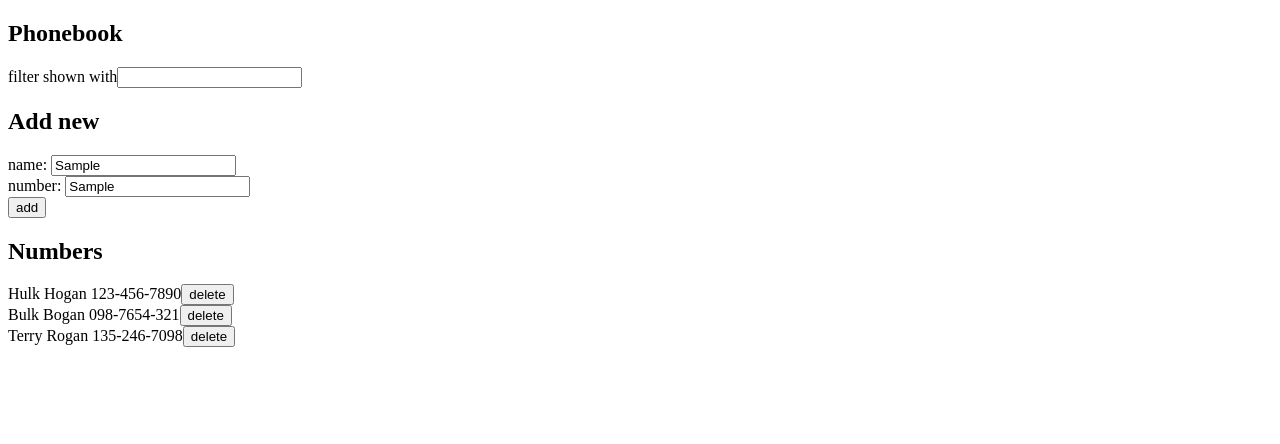
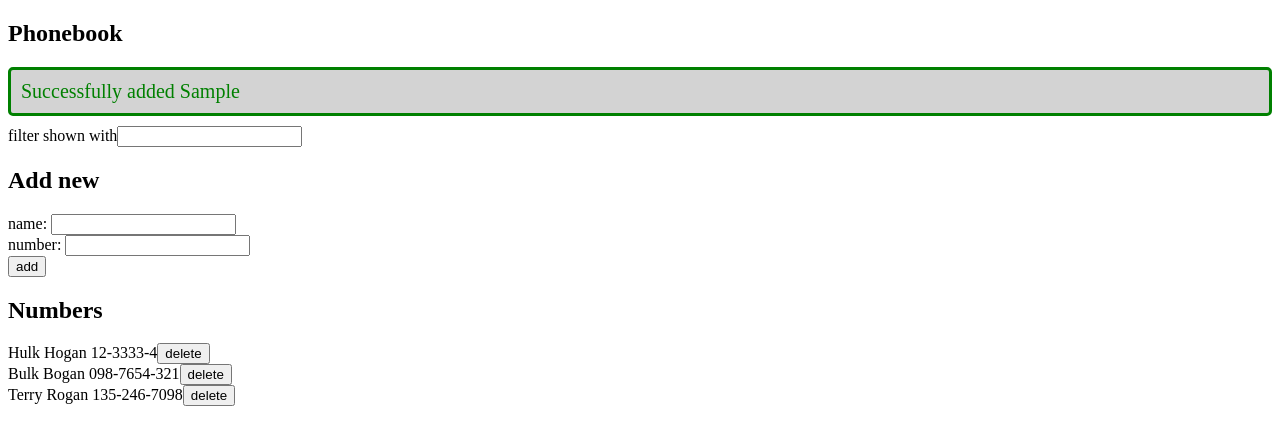
Before and after one commit to cjaytoven/fso, a React (Vite) app in the folder part2/phonebook/: page / in a window 1280 px wide. Both pictures are taken after typing "Sample", "Sample" into the empty fields and a click on the button "add". Shown: the top 444 px of the page. Built offline with nearby package versions, Linux system fonts and the light colour scheme; no server answers; data requests are answered from the project's data file.

Commit message:
Add exercises 2.16 and 2.17

```diff
--- a/part2/phonebook/db.json
+++ b/part2/phonebook/db.json
@@ -3,7 +3,7 @@
     {
       "id": "98e9",
       "name": "Hulk Hogan",
-      "number": "123-456-7890"
+      "number": "12-3333-4"
     },
     {
       "id": "6790",
--- a/part2/phonebook/src/App.jsx
+++ b/part2/phonebook/src/App.jsx
@@ -1,14 +1,19 @@
 import { useState, useEffect } from 'react'
+
 import Persons from './components/Persons'
 import Filter from './components/Filter'
 import PersonForm from './components/PersonForm'
+import Notification from './components/Notification'
+
 import personService from './services/persons'
 
 const App = () => {
-  const [persons, setPersons] = useState([])
+  const [persons, setPersons] = useState(null)
   const [newName, setNewName] = useState('')
   const [newNumber, setNewNumber] = useState('')
   const [newFilter, setNewFilter] = useState('')
+  const [notificationMessage, setNotificationMessage] = useState(null)
+  const [notificationMessageType, setNotificationMessageType] = useState(null);
 
   useEffect(() => {
     personService
@@ -18,23 +23,32 @@ const App = () => {
         })
   }, [])
 
+  if (!persons){
+    return null
+  }
+
   const addPerson = (event) => {
     event.preventDefault()
 
     const existingPerson = persons.find(person => person.name.toLowerCase() === newName.toLowerCase());
+    let message = ''
 
     if (existingPerson) {
       if (confirm(`${newName} is already added to phonebook, replace the old number with the new one?`)) {
+        message = ` Successfully updated ${newName}'s number`
+        setNotificationMessageType('error');
         const updatedPerson = {...existingPerson, number: newNumber}
         personService
           .update(existingPerson.id, updatedPerson)
           .then(returnedPerson => {
-            setPersons(persons.map(pers => pers.id !== returnedPerson.id ? pers : returnedPerson));
+            setPersons(persons.map(person => person.id !== returnedPerson.id ? person : returnedPerson));
           })
       }
     }
 
     else{
+      message = `Successfully added ${newName}`
+      setNotificationMessageType('success');
       const personObject = {
         name: newName,
         number: newNumber
@@ -43,18 +57,30 @@ const App = () => {
         .create(personObject)
         .then(returnedNote => {
           setPersons(persons.concat(returnedNote))
-          setNewName('')
-          setNewNumber('')
         })
+    }
 
-    }
+    setNewName('')
+    setNewNumber('')
+    setNotificationMessage(message)
+    setTimeout(() => {
+      setNotificationMessage(null)
+    }, 5000)
   }
 
-  const handleDeletePerson = (id) => {
+  const handleDeletePerson = (id, name) => {
     personService
       .remove(id)
       .then(() => {
         setPersons(persons.filter((person) => person.id !== id))
+      })
+      .catch(error => {
+        setNotificationMessage(`${name} has already been deleted`)
+        setNotificationMessageType('error');
+        setTimeout(() => {
+          setNotificationMessage(null)
+        }, 5000)
+        setPersons(persons.filter(person => person.id !== id))
       })
   }
 
@@ -81,6 +107,8 @@ const App = () => {
     <div>
       <h2>Phonebook</h2>
 
+      <Notification message={notificationMessage}  className={notificationMessageType}/>
+
       <Filter newFilter={newFilter} handleFilterChange={handleFilterChange} />
 
       <h2>Add new</h2>
--- /dev/null
+++ b/part2/phonebook/src/components/Notification.jsx
@@ -0,0 +1,14 @@
+const Notification = ({ message, className }) => {
+  if (message === null) {
+    return null
+  }
+
+  return (
+    <div
+      className={className}>
+      {message}
+    </div>
+  )
+}
+
+export default Notification
--- a/part2/phonebook/src/components/Person.jsx
+++ b/part2/phonebook/src/components/Person.jsx
@@ -2,7 +2,7 @@ const Persons = ({ person, handleDeletePerson }) => {
     return (
       <>
         {person.name} {person.number}
-        <button onClick={() => handleDeletePerson(person.id)}>delete</button>
+        <button onClick={() => handleDeletePerson(person.id, person.name)}>delete</button>
         <br></br>
       </>
     )
--- /dev/null
+++ b/part2/phonebook/src/index.css
@@ -0,0 +1,19 @@
+.success {
+    color: green;
+    background: lightgrey;
+    font-size: 20px;
+    border-style: solid;
+    border-radius: 5px;
+    padding: 10px;
+    margin-bottom: 10px;
+}
+
+.error {
+    color: red;
+    background: lightgrey;
+    font-size: 20px;
+    border-style: solid;
+    border-radius: 5px;
+    padding: 10px;
+    margin-bottom: 10px;
+}
--- a/part2/phonebook/src/main.jsx
+++ b/part2/phonebook/src/main.jsx
@@ -1,6 +1,6 @@
 import React from 'react'
 import ReactDOM from 'react-dom/client'
-
+import './index.css'
 import App from './App'
 
 ReactDOM.createRoot(document.getElementById('root')).render(
```
